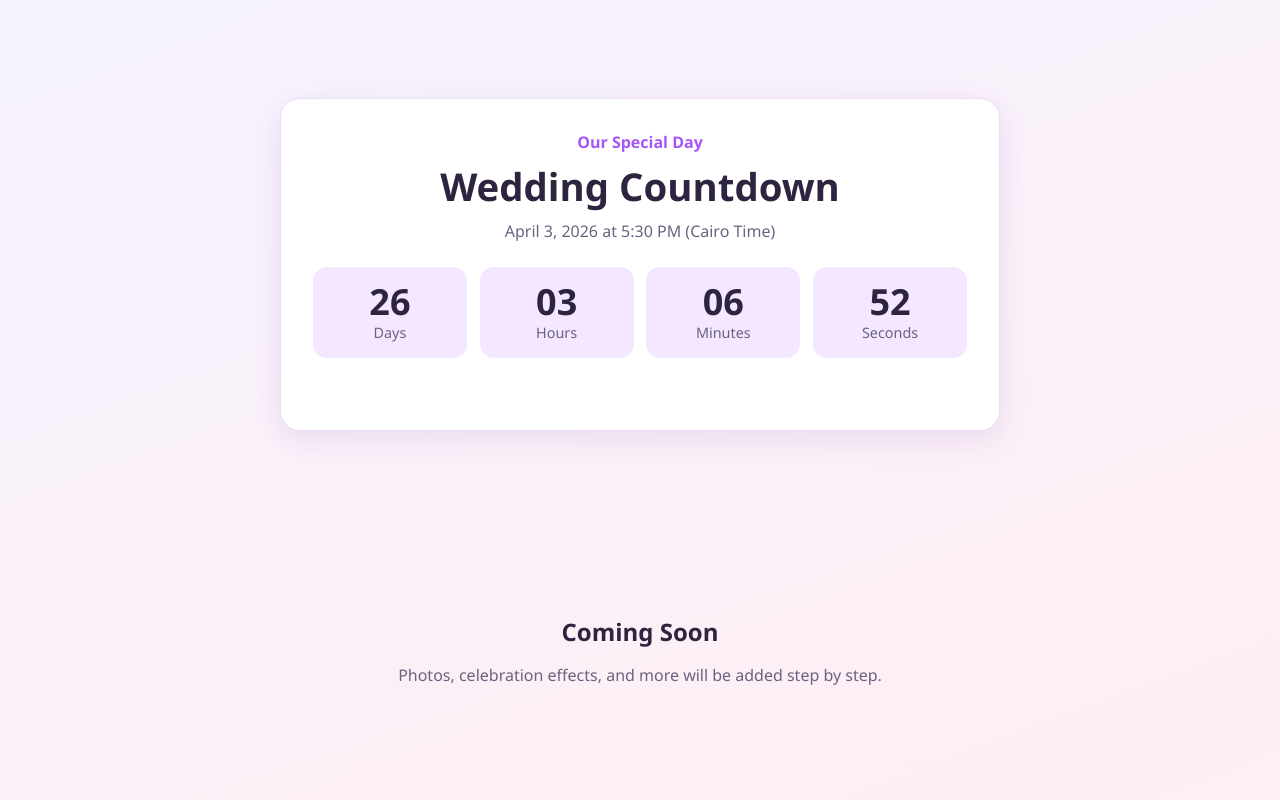
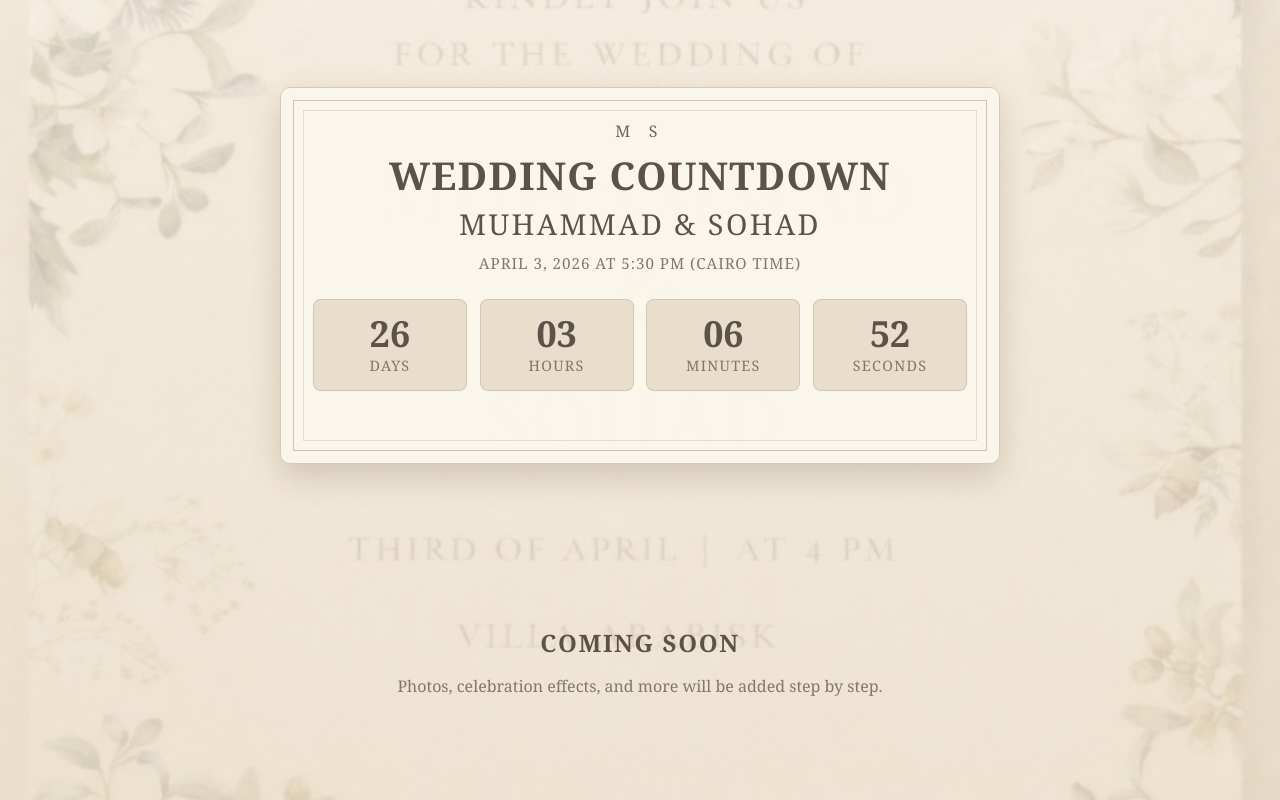
Before and after one commit to moFarouq/weddingCountDown, a plain HTML site: page index.html in a window 1280 px wide. Drawn offline with Linux system fonts and the light colour scheme.

Commit message:
Theme Update

```diff
--- a/index.html
+++ b/index.html
@@ -9,8 +9,9 @@
   <body>
     <main class="page">
       <section class="countdown-card" aria-live="polite">
-        <p class="eyebrow">Our Special Day</p>
+        <p class="eyebrow">M  S</p>
         <h1>Wedding Countdown</h1>
+        <p class="couple-names">Muhammad &amp; Sohad</p>
         <p class="date-text">April 3, 2026 at 5:30 PM (Cairo Time)</p>
 
         <div class="countdown-grid">
--- a/styles.css
+++ b/styles.css
@@ -1,13 +1,13 @@
 :root {
   color-scheme: light;
-  --bg-top: #f6f3ff;
-  --bg-bottom: #ffeef3;
-  --card-bg: #ffffff;
-  --text-main: #2f2440;
-  --text-muted: #6c6280;
-  --accent: #a855f7;
-  --accent-soft: #f3e8ff;
-  --border: #eadcff;
+  --paper: #f4eee1;
+  --paper-soft: #ede3d1;
+  --card-bg: rgba(251, 247, 238, 0.95);
+  --text-main: #5d5248;
+  --text-muted: #83766a;
+  --accent: #6f6356;
+  --accent-soft: #e8decb;
+  --border: #d8c8b4;
 }
 
 * {
@@ -17,9 +17,11 @@
 body {
   margin: 0;
   min-height: 100vh;
-  font-family: "Segoe UI", Tahoma, Geneva, Verdana, sans-serif;
+  font-family: Georgia, "Times New Roman", serif;
   color: var(--text-main);
-  background: linear-gradient(160deg, var(--bg-top), var(--bg-bottom));
+  background:
+    linear-gradient(rgba(244, 238, 225, 0.78), rgba(237, 227, 209, 0.82)),
+    url("assets/invitation-theme.png") center / cover fixed no-repeat;
 }
 
 .page {
@@ -34,26 +36,55 @@ body {
   width: min(720px, 100%);
   background: var(--card-bg);
   border: 1px solid var(--border);
-  border-radius: 20px;
+  border-radius: 10px;
   padding: 2rem;
-  box-shadow: 0 8px 30px rgba(104, 69, 161, 0.12);
+  box-shadow: 0 12px 32px rgba(80, 64, 43, 0.2);
   text-align: center;
+  position: relative;
+}
+
+.countdown-card::before,
+.countdown-card::after {
+  content: "";
+  position: absolute;
+  pointer-events: none;
+  border: 1px solid rgba(111, 99, 86, 0.35);
+  inset: 12px;
+}
+
+.countdown-card::after {
+  inset: 22px;
+  border-color: rgba(140, 123, 102, 0.2);
 }
 
 .eyebrow {
   margin: 0;
   color: var(--accent);
-  font-weight: 600;
+  font-weight: 500;
+  letter-spacing: 0.45rem;
+  text-transform: uppercase;
 }
 
 h1 {
-  margin: 0.45rem 0;
+  margin: 0.45rem 0 0.2rem;
   font-size: clamp(1.7rem, 3vw, 2.4rem);
+  letter-spacing: 0.08rem;
+  text-transform: uppercase;
+}
+
+.couple-names {
+  margin: 0.2rem 0 0.6rem;
+  font-size: clamp(1.35rem, 2.6vw, 1.8rem);
+  letter-spacing: 0.15rem;
+  text-transform: uppercase;
 }
 
 .date-text {
   margin: 0 0 1.6rem;
   color: var(--text-muted);
+  letter-spacing: 0.06rem;
+  text-transform: uppercase;
+  font-size: 0.95rem;
 }
 
 .countdown-grid {
@@ -64,7 +95,8 @@ h1 {
 
 .time-box {
   background: var(--accent-soft);
-  border-radius: 14px;
+  border: 1px solid rgba(111, 99, 86, 0.2);
+  border-radius: 8px;
   padding: 0.9rem 0.5rem;
 }
 
@@ -78,12 +110,15 @@ h1 {
 .time-label {
   color: var(--text-muted);
   font-size: 0.9rem;
+  text-transform: uppercase;
+  letter-spacing: 0.08rem;
 }
 
 .status-message {
   margin: 1rem 0 0;
   min-height: 1.5rem;
   font-weight: 600;
+  color: var(--accent);
 }
 
 .future-content {
@@ -95,6 +130,8 @@ h1 {
 .future-content h2 {
   color: var(--text-main);
   margin-bottom: 0.4rem;
+  text-transform: uppercase;
+  letter-spacing: 0.1rem;
 }
 
 @media (max-width: 640px) {
```
Also changed, not shown: assets/invitation-theme.png (added).
